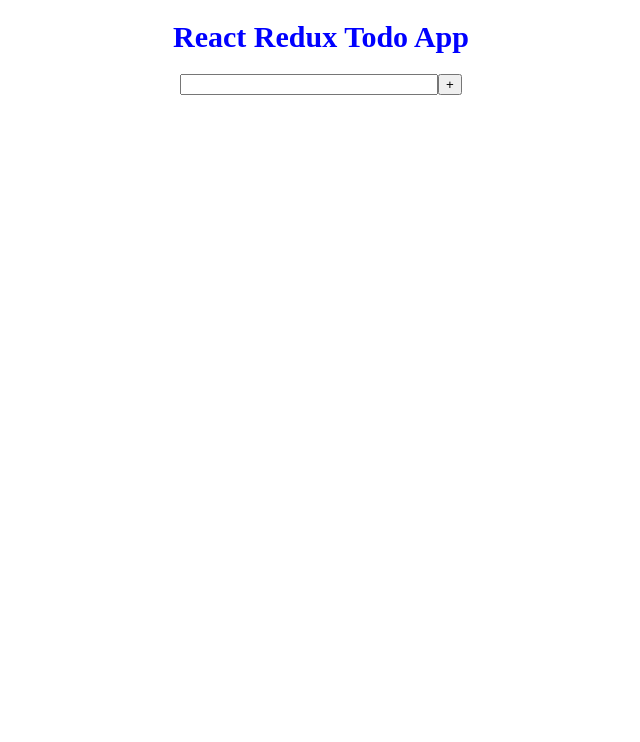
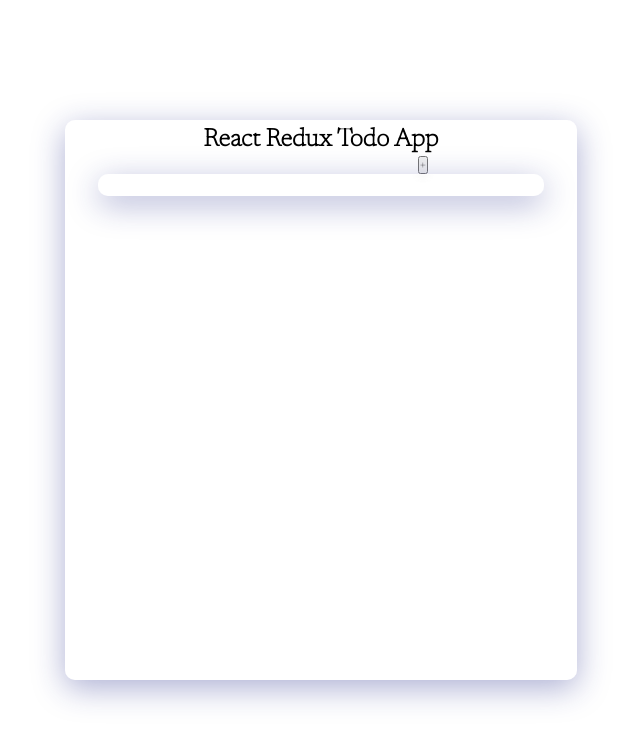
Before and after one commit to munsif12/Redux-Todo-App-EditAble, a React (Create React App) app in the folder redux-todo-edit-feature/: page / in a window 1280 px wide. Shown: the top 742 px of the page, without its empty margins (319-959 px from the left). Built offline with nearby package versions, Linux system fonts and the light colour scheme.

Commit message:
REdux app styling done

```diff
--- a/redux-todo-edit-feature/src/App.css
+++ b/redux-todo-edit-feature/src/App.css
@@ -1,25 +1,120 @@
+@import url("https://fonts.googleapis.com/css2?family=Newsreader:wght@200&display=swap");
+* {
+  margin: 0;
+  padding: 0;
+  box-sizing: border-box;
+  font-family: "Newsreader", serif;
+  color: rgb(44, 42, 42);
+}
+::placeholder {
+  color: black;
+  font-weight: bold;
+  font-size: 20px;
+  opacity: 0.8;
+}
+#root {
+  min-height: 100vh;
+  display: flex;
+  flex-direction: column;
+  justify-content: center;
+  align-items: center;
+  position: relative;
+  /* background: gray; */
+}
 .App {
   text-align: center;
   display: flex;
-  justify-content: center;
   align-items: center;
   flex-direction: column;
   font-family: century gothic;
-  margin: 0;
-  padding: 0;
+  min-height: 70vh;
+  width: 80vw;
+  background: rgba(255, 255, 255, 0.25);
+  box-shadow: 0 8px 32px 0 rgba(31, 38, 135, 0.37);
+  backdrop-filter: blur(4px);
+  -webkit-backdrop-filter: blur(4px);
+  border-radius: 10px;
+  border: 1px solid rgba(255, 255, 255, 0.18);
+  padding: 7px;
+}
+.heading {
+  position: relative;
+  display: flex;
+  justify-content: center;
+  align-items: center;
+  width: 90%;
+  height: 7vh;
+  background: rgba(255, 255, 255, 0.25);
+  box-shadow: 0 8px 32px 0 rgba(31, 38, 135, 0.37);
+  backdrop-filter: blur(4px);
+  -webkit-backdrop-filter: blur(4px);
+  border-radius: 10px;
+  border: 1px solid rgba(255, 255, 255, 0.18);
+  margin-top: 8px;
+  margin-bottom: 5px;
 }
 h1 {
-  color: blue;
-  font-size: 30px;
+  color: black;
+  font-size: 25px;
+  z-index: 2;
 }
-.input {
-  margin-bottom: 5px;
+.inputFields {
+  width: 90%;
+  height: 7vh;
+  margin-top: 5px;
+  margin-bottom: 13px;
+  display: flex;
+  justify-content: center;
+  align-items: center;
+
+  background: rgba(255, 255, 255, 0.25);
+  box-shadow: 0 8px 32px 0 rgba(31, 38, 135, 0.37);
+  backdrop-filter: blur(4px);
+  -webkit-backdrop-filter: blur(4px);
+  border-radius: 10px;
+  border: 1px solid rgba(255, 255, 255, 0.18);
+}
+input {
+  height: 100%;
+  width: 80%;
+  outline: none;
+  border: none;
+  background-color: transparent;
+  border-bottom-left-radius: 12px;
+  border-top-left-radius: 12px;
+  color: black;
+  font-size: 20px;
+  font-weight: bold;
+  z-index: 55;
+  padding-left: 10px;
+}
+
+.common {
+  height: 100%;
+  width: 20%;
+  border: none;
+  outline: none;
+  background-color: transparent;
+  border-bottom-right-radius: 12px;
+  border-top-right-radius: 12px;
+  cursor: pointer;
+}
+.inputFields button svg {
+  transform: scale(1.2);
+  color: white;
 }
 .allLists {
   display: flex;
   justify-content: center;
   align-items: center;
-  width: 275px;
+  width: 90%;
+  padding: 10px;
+  background: rgba(255, 255, 255, 0.25);
+  box-shadow: 0 8px 32px 0 rgba(31, 38, 135, 0.37);
+  backdrop-filter: blur(4px);
+  -webkit-backdrop-filter: blur(4px);
+  border-radius: 10px;
+  border: 1px solid rgba(255, 255, 255, 0.18);
 }
 .allItmes_wrapper {
   width: 100%;
@@ -31,18 +126,36 @@
 }
 .listWrapper {
   width: 100%;
+  height: 5.5vh;
   display: flex;
   justify-content: center;
   align-items: center;
   padding: 3px;
   margin-left: -3px;
-  margin-bottom: 2px;
+  margin-bottom: 8px;
+  /* -webkit-border-radius: 50px;
+  border-radius: 50px; */
+  /* background: #d1d8ec;
+  -webkit-box-shadow: 12px 12px 24px #b2b8c9, -12px -12px 24px #f0f8ff;
+  box-shadow: 12px 12px 24px #b2b8c9, -12px -12px 24px #f0f8ff; */
 }
 .listWrapper:nth-child(odd) {
-  background-color: lightgray;
+  /* background-color: lightgray; */
+  background: rgba(255, 255, 255, 0.508);
+  box-shadow: 0 8px 32px 0 rgba(31, 38, 135, 0.37);
+  backdrop-filter: blur(4px);
+  -webkit-backdrop-filter: blur(4px);
+  border-radius: 10px;
+  border: 1px solid rgba(255, 255, 255, 0.18);
 }
 .listWrapper:nth-child(even) {
-  background-color: lightblue;
+  /* background-color: lightblue; */
+  background: rgba(255, 255, 255, 0.25);
+  box-shadow: 0 8px 32px 0 rgba(31, 38, 135, 0.37);
+  backdrop-filter: blur(4px);
+  -webkit-backdrop-filter: blur(4px);
+  border-radius: 10px;
+  border: 1px solid rgba(255, 255, 255, 0.18);
 }
 .item {
   display: flex;
@@ -50,6 +163,8 @@
   align-items: center;
   width: 100%;
   margin-left: 2px;
+
+  z-index: 33;
 }
 p::first-letter {
   text-transform: uppercase;
@@ -58,7 +173,53 @@
 p {
   margin: 0;
   padding: 0;
+  color: black;
+  font-weight: bold;
 }
-input {
-  width: 250px;
+.black {
+  height: 150px;
+  width: 150px;
+  background-color: black;
+  position: absolute;
+  border-radius: 50%;
 }
+.center {
+  height: 100px;
+  width: 100px;
+  background-color: black;
+}
+.top {
+  top: 5%;
+  left: 0%;
+}
+.bottom {
+  bottom: 5%;
+  right: 0%;
+}
+
+@media screen and (min-width: 720px) {
+  .App {
+    min-height: 70vh;
+    width: 40vw;
+  }
+  .black {
+    height: 200px;
+    width: 200px;
+    background-color: black;
+    position: absolute;
+    border-radius: 50%;
+  }
+  .center {
+    height: 100px;
+    width: 100px;
+    background-color: black;
+  }
+  .top {
+    top: 5%;
+    left: 22%;
+  }
+  .bottom {
+    bottom: 0;
+    right: 22%;
+  }
+}
```
